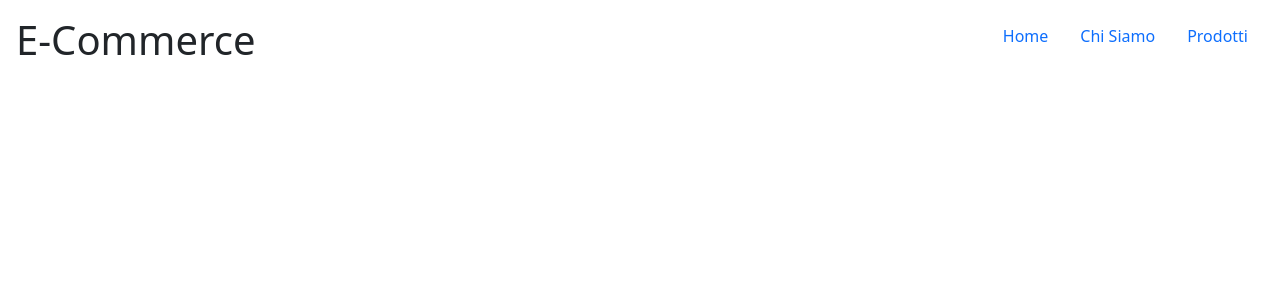
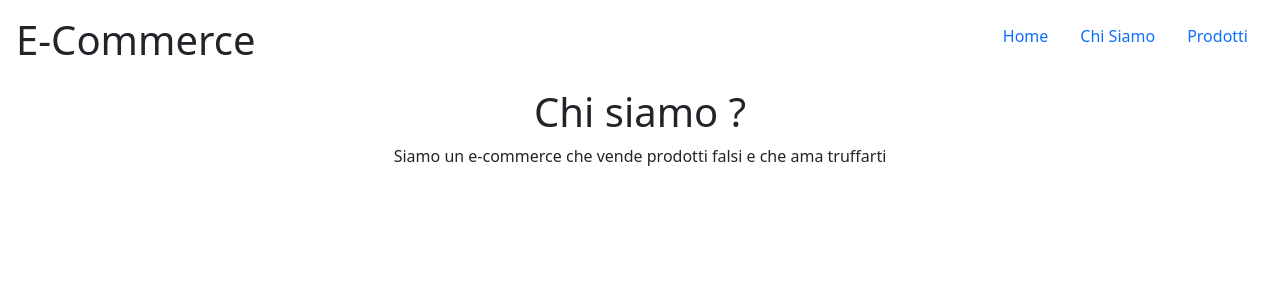
Before and after one commit to matteovecchio04/react-router, a React (Vite) app: page /chi-siamo in a window 1280 px wide. Shown: the top 300 px of the page. Built offline with nearby package versions, Linux system fonts and the light colour scheme.

Commit message:
add Chi Siamo section

```diff
--- a/src/App.jsx
+++ b/src/App.jsx
@@ -1,6 +1,7 @@
 import { BrowserRouter, Routes, Route, Link } from "react-router-dom"
 import Navbar from "./Components/Navbar"
 import Home from "./Components/Home"
+import ChiSiamo from "./Components/ChiSiamo"
 
 export default function App() {
 
@@ -11,6 +12,7 @@ export default function App() {
         <div className="container">
           <Routes>
             <Route path="/" element={<Home />} />
+            <Route path="/chi-siamo" element={<ChiSiamo />} />
           </Routes>
         </div>
       </BrowserRouter>
--- /dev/null
+++ b/src/Components/ChiSiamo.jsx
@@ -0,0 +1,8 @@
+export default function ChiSiamo() {
+    return (
+        <div className="text-center">
+            <h1>Chi siamo ?</h1>
+            <p>Siamo un e-commerce che vende prodotti falsi e che ama truffarti</p>
+        </div>
+    )
+}
```
